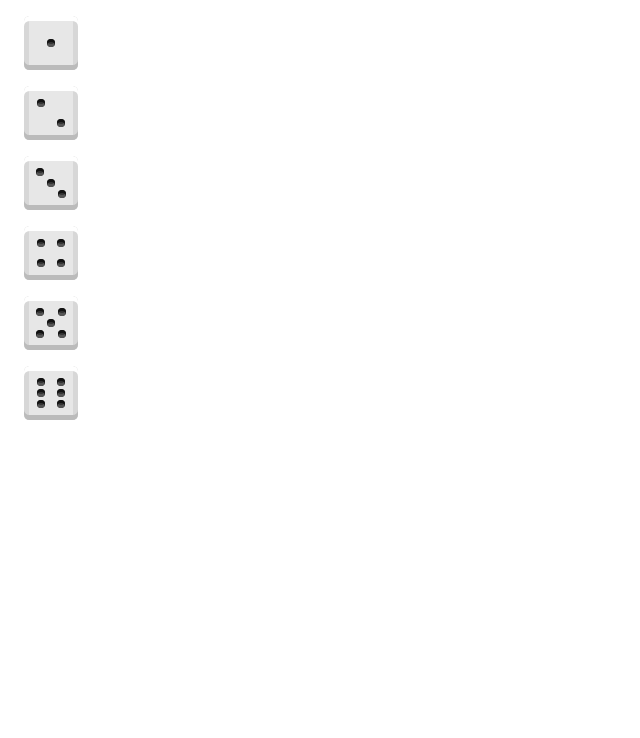
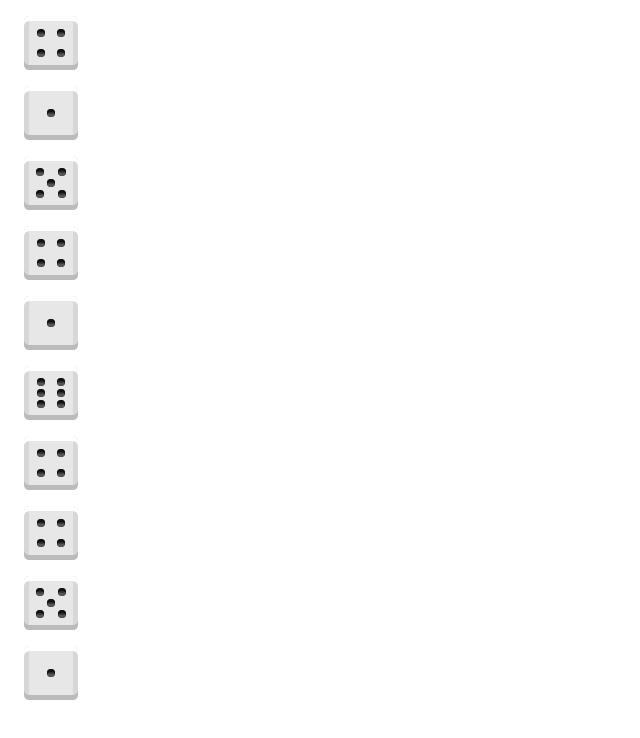
Before and after one commit to agahebeye/Dicee, a React (Vite) app: page / in a window 1280 px wide. Shown: the top 738 px of the page, without its empty margins (0-640 px from the left). Built offline with nearby package versions, Linux system fonts and the light colour scheme.

Commit message:
refactoring die

```diff
--- a/src/components/Application.tsx
+++ b/src/components/Application.tsx
@@ -1,11 +1,15 @@
 import { Die } from "./Die";
 
 export function Application() {
-  return (
-    <div className="App">
-      {[1, 2, 3, 4, 5, 6].map((v) => (
-        <Die key={v} length={v} />
-      ))}
-    </div>
-  );
+  const dice = Array.from({ length: 10 }, (_, key) => ({
+    key,
+    value: Math.floor(Math.random() * 6),
+    held: false,
+  }));
+
+  const diceElements = dice.map((die) => (
+    <Die key={die.key} value={die.value + 1} />
+  ));
+
+  return <div className="App">{diceElements}</div>;
 }
--- a/src/components/Die.tsx
+++ b/src/components/Die.tsx
@@ -1,15 +1,15 @@
 import classes from "~/styles/die.module.css";
 
-export function Pip() {
-  return <span className={classes.pip} />;
+type DiePropsType = {
+  value: number;
+};
+
+export function Die(props: DiePropsType) {
+  return (
+    <div className={classes.face}>
+      {Array.from({ length: props.value }, (_, i) => {
+        return <div className={classes.pip}></div>;
+      })}
+    </div>
+  );
 }
-
-export function Face({ children }: { children: JSX.Element[] | null }) {
-  return <div className={classes.face}>{children}</div>;
-}
-
-export function Die({ length }: { length: number }) {
-  const pips = Array.from({ length }, (_, i) => <Pip key={i} />);
-
-  return <Face>{pips}</Face>;
-}
```
